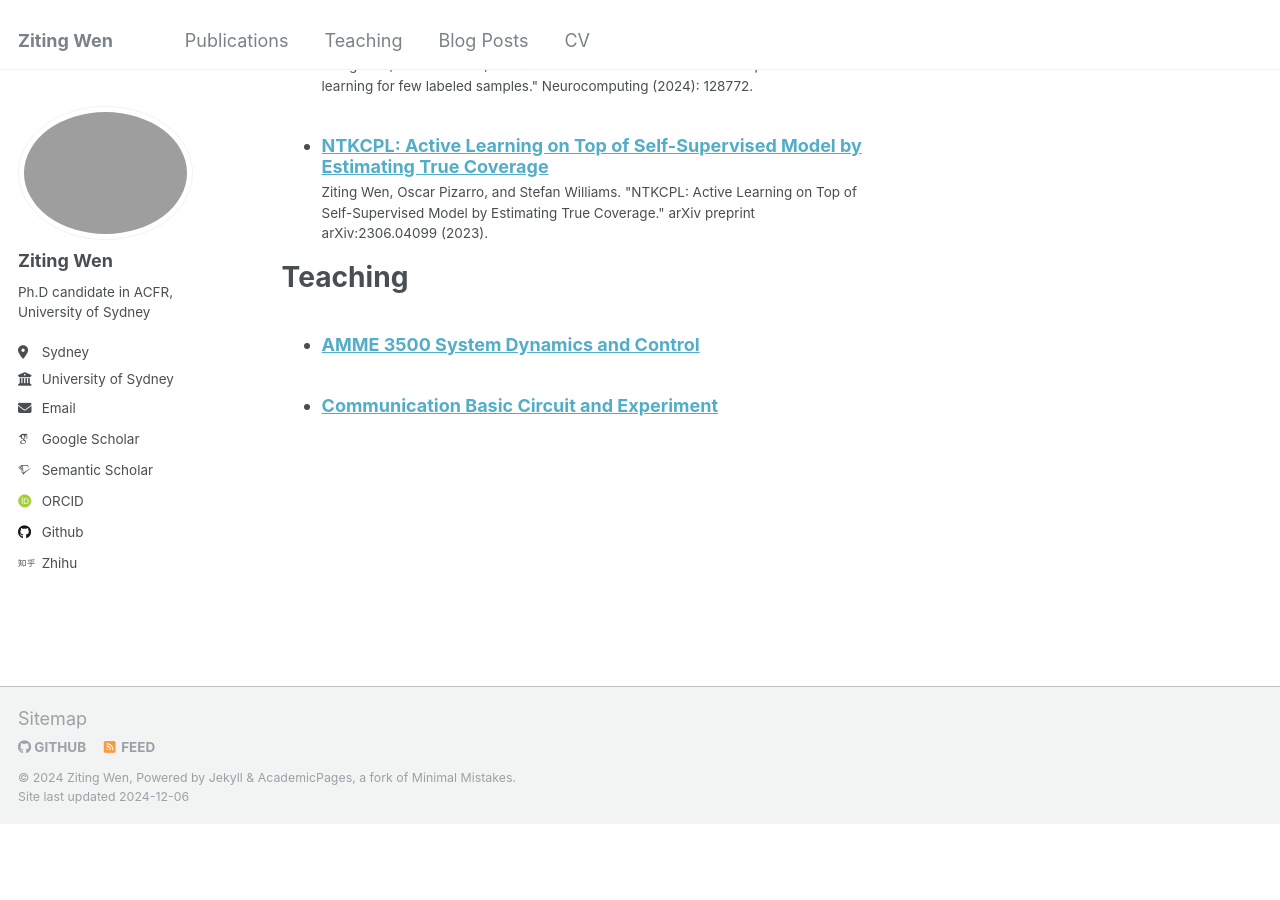
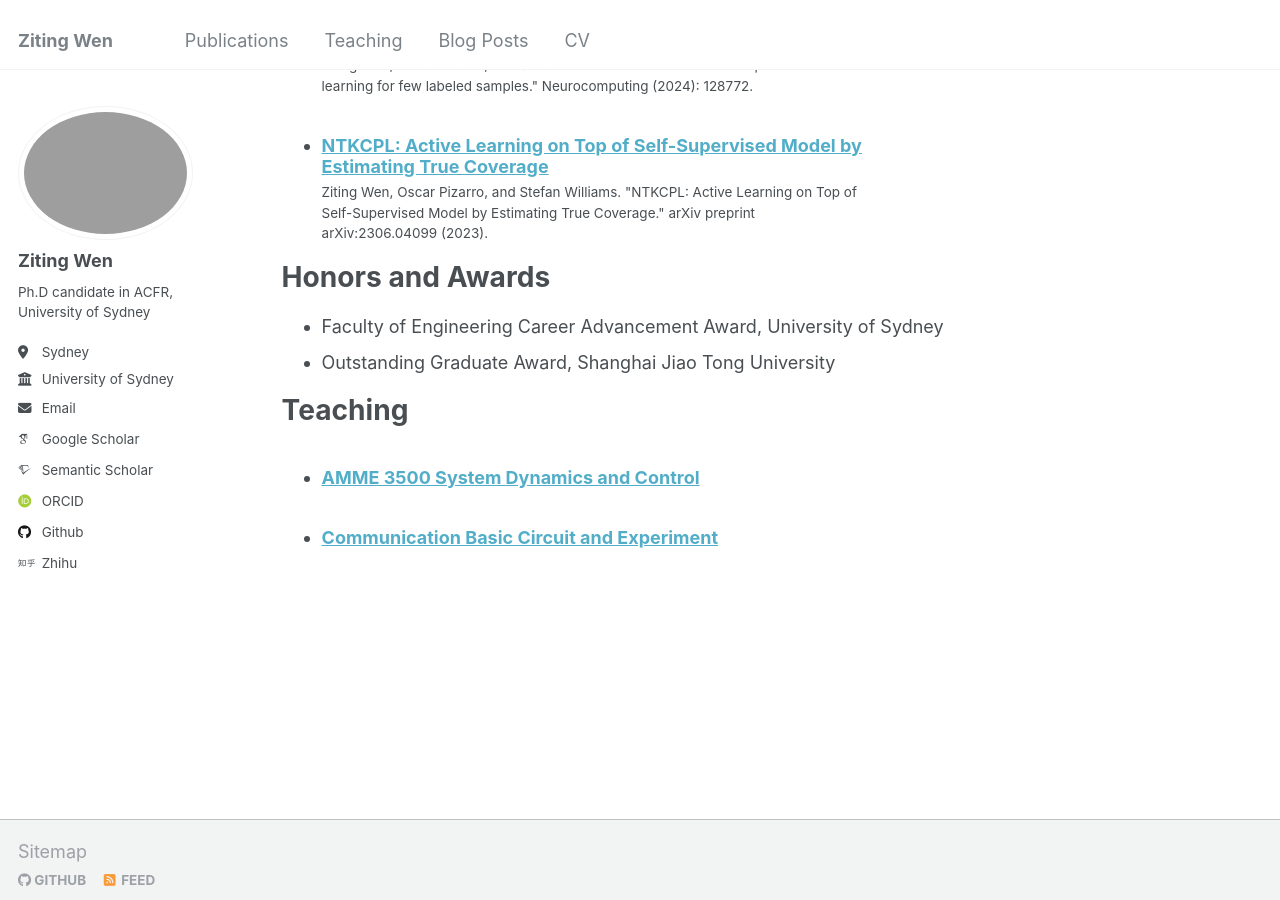
Before and after one commit to ZiTingW/ZiTingW.github.io, a Jekyll site: the page built from _pages/cv.md, in a window 1280 px wide and 900 px high, scrolled down 508 px. Built offline with Jekyll 4.4.1, drawn with Linux system fonts in a browser that asks for light colours; some web fonts are replaced; before the commit the page ends 1332 px from its top, so only the background shows below that.

Commit message:
Update cv.md

```diff
--- a/_pages/cv.md
+++ b/_pages/cv.md
@@ -23,6 +23,12 @@ Publications
   {% endfor %}</ul>
 
 
+Honors and Awards
+======
+* Faculty of Engineering Career Advancement Award, University of Sydney
+* Outstanding Graduate Award, Shanghai Jiao Tong University
+
+
 Teaching
 ======
   <ul>{% for post in site.teaching reversed %}
```
